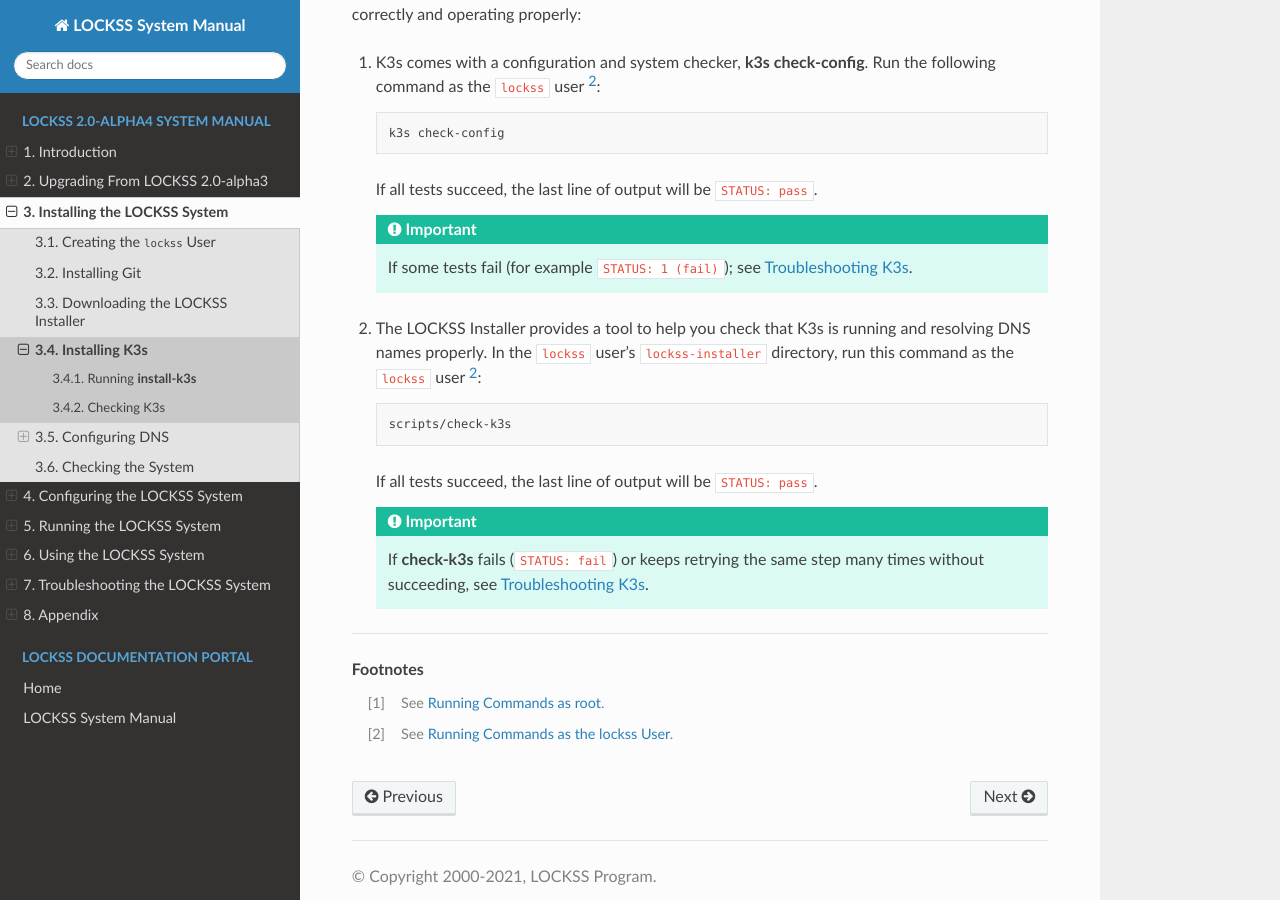
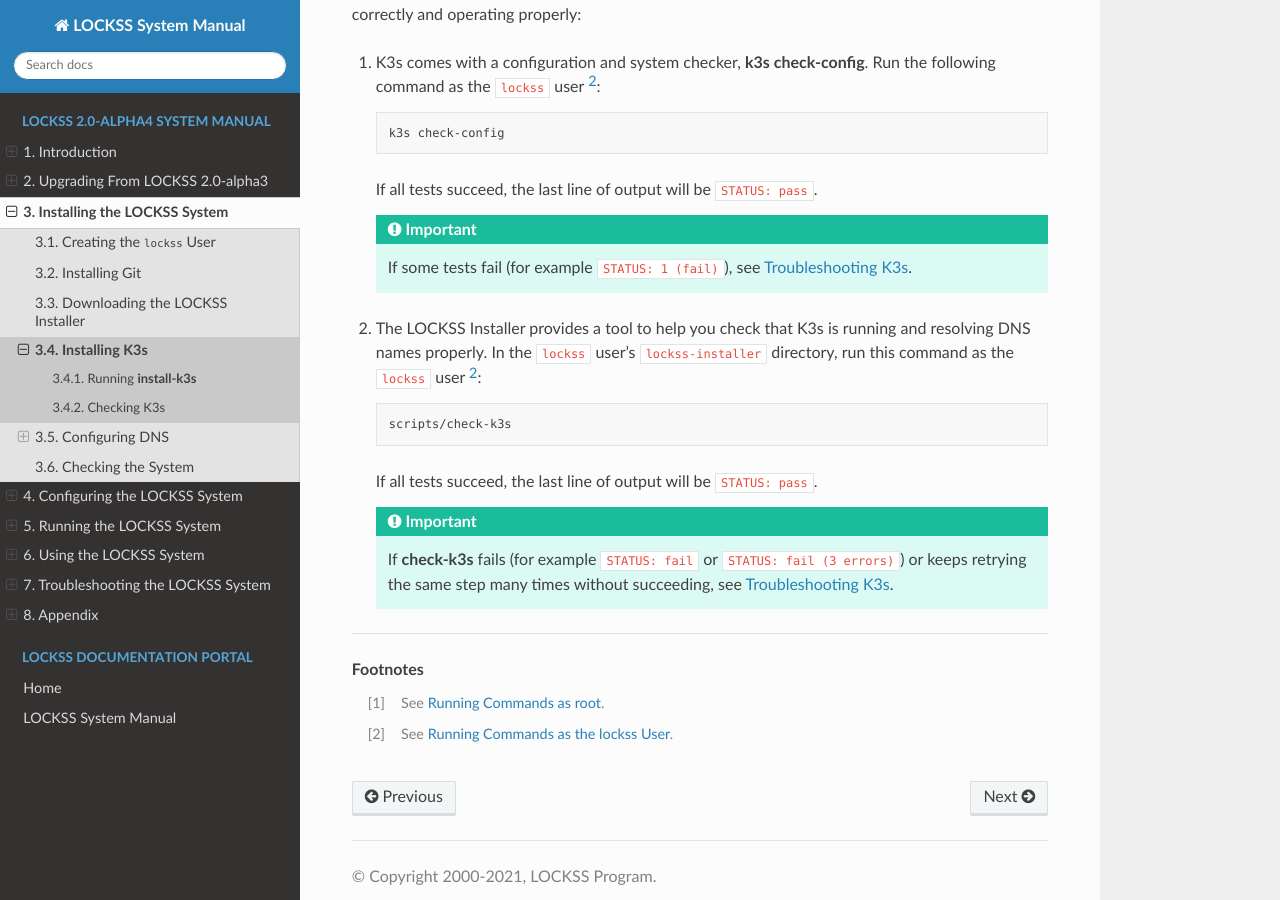
Before and after one commit to lockss/lockss-rtd-manual, a Sphinx documentation site: the page built from docs/installing/k3s.rst, in a window 1280 px wide and 900 px high, scrolled down 1977 px. Built offline with Sphinx 7.4.7 and the Read the Docs theme 2.0.0, drawn with Linux system fonts in a browser that asks for light colours.

Commit message:
Cosmetic

```diff
--- a/docs/installing/k3s.rst
+++ b/docs/installing/k3s.rst
@@ -76,7 +76,7 @@ After :program:`install-k3s` runs successfully, two tools are at your disposal t
 
    .. important::
 
-      If some tests fail (for example ``STATUS: 1 (fail)``); see :doc:`/troubleshooting/k3s`.
+      If some tests fail (for example ``STATUS: 1 (fail)``), see :doc:`/troubleshooting/k3s`.
 
 2. The LOCKSS Installer provides a tool to help you check that K3s is running and resolving DNS names properly. In the ``lockss`` user's :file:`lockss-installer` directory, run this command as the ``lockss`` user [#fnlockss]_:
 
@@ -88,7 +88,7 @@ After :program:`install-k3s` runs successfully, two tools are at your disposal t
 
    .. important::
 
-      If :program:`check-k3s` fails (``STATUS: fail``) or keeps retrying the same step many times without succeeding, see :doc:`/troubleshooting/k3s`.
+      If :program:`check-k3s` fails (for example ``STATUS: fail`` or ``STATUS: fail (3 errors)``) or keeps retrying the same step many times without succeeding, see :doc:`/troubleshooting/k3s`.
 
 ----
 
```
